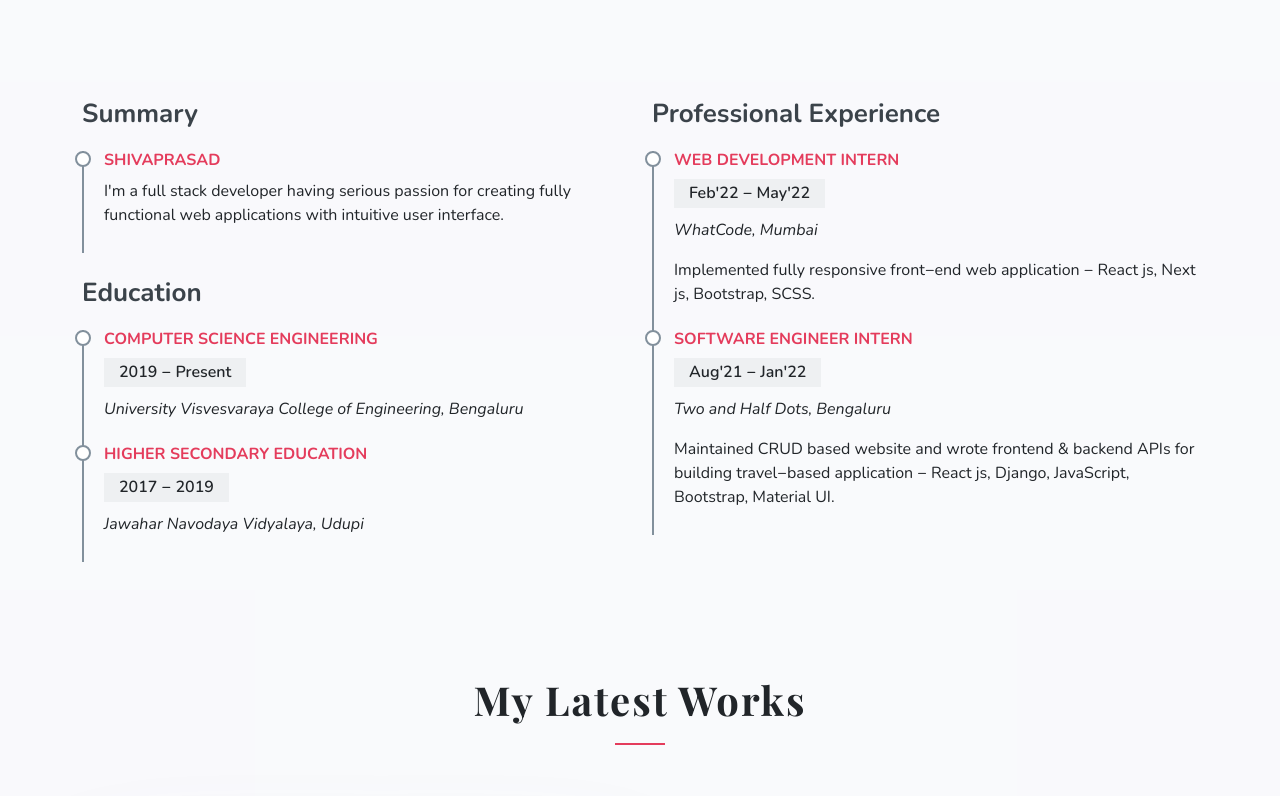
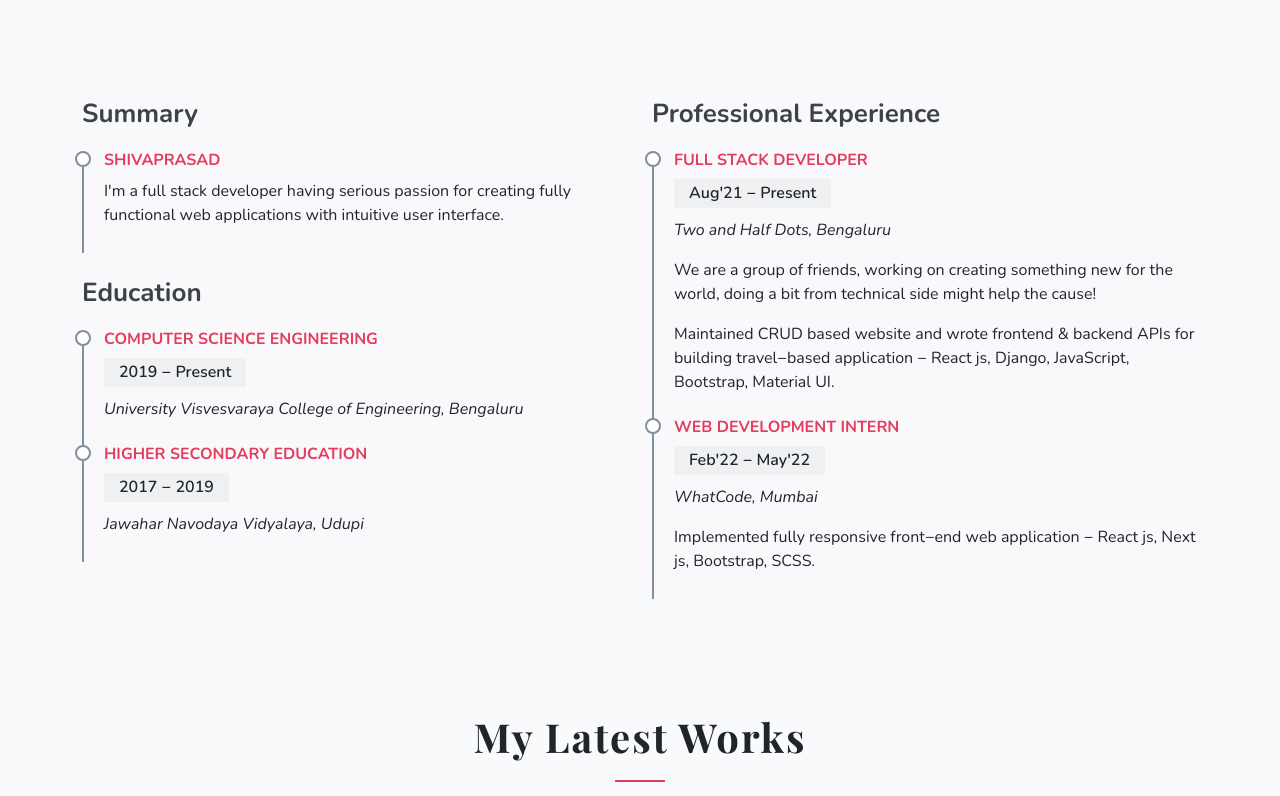
Before and after one commit to shettyshivu/portfolio, a Next.js app: page / in a window 1280 px wide. Shown: the part 1189-1985 px from the top of the page. Built offline with nearby package versions, Linux system fonts and the light colour scheme; a web font is replaced by a local one.

Commit message:
Experience added

```diff
--- a/components/About.js
+++ b/components/About.js
@@ -3,16 +3,21 @@ import { FontAwesomeIcon } from "@fortawesome/react-fontawesome";
 import { faAngleRight } from "@fortawesome/free-solid-svg-icons";
 
 const About = () => {
+  var birthDate = new Date(2001, 9, 12);
+  var yearThen = birthDate.getFullYear();
+  var monthThen = birthDate.getMonth();
+  var dayThen = birthDate.getDate();
+
+  var today = new Date();
+  var birthday = new Date(yearThen, monthThen-1, dayThen)
+  var differenceInMilisecond = today.valueOf() - birthday.valueOf();
+  var year_age = Math.floor(differenceInMilisecond / 31536000000);
   return (
     <div className="about" id="about">
       <div className="container">
         <div className="section-title">
           <span>About Me</span>
           <h2>About Me</h2>
-          {/* <p>
-            I'm a full stack developer having serious passion for creating fully
-            functional web applications with intuitive user interface.
-          </p> */}
         </div>
         <div className="about-content">
           <div className="row">
@@ -55,7 +60,7 @@ const About = () => {
                       <li>
                         <FontAwesomeIcon icon={faAngleRight} />
                         <strong>Age:</strong>
-                        <span>20</span>
+                        <span>{year_age}</span>
                       </li>
                       <li>
                         <FontAwesomeIcon icon={faAngleRight} />
@@ -118,16 +123,16 @@ const About = () => {
                       <div className="progress">
                         <div className="skill">
                           Java
-                          <i className="val">75%</i>
+                          <i className="val">85%</i>
                         </div>
                         <div className="progress-bar-wrap">
                           <div
                             className="progress-bar"
                             role="progressbar"
-                            aria-valuenow="75"
+                            aria-valuenow="85"
                             aria-valuemin="0"
                             aria-valuemax="100"
-                            style={{ width: "75%" }}
+                            style={{ width: "85%" }}
                           ></div>
                         </div>
                       </div>
--- a/components/Header.js
+++ b/components/Header.js
@@ -1,5 +1,6 @@
 import React from "react";
 import { FontAwesomeIcon } from "@fortawesome/react-fontawesome";
+import { Tooltip } from "@mui/material";
 import {
   faGithub,
   faLinkedin,
@@ -19,6 +20,7 @@ function Header() {
             <span>Full Stack</span> Developer
           </div>
           <div className="header-links">
+            <Tooltip title="GitHub" arrow>
               <a
                 href="https://github.com/shettyshivu"
                 target={"_blank"}
@@ -26,6 +28,8 @@ function Header() {
               >
                 <FontAwesomeIcon icon={faGithub} />
               </a>
+            </Tooltip>
+            <Tooltip title="LinkedIn" arrow={true}>
               <a
                 href="https://www.linkedin.com/in/shivaprasad-shetty-790a8a212/"
                 target={"_blank"}
@@ -33,6 +37,8 @@ function Header() {
               >
                 <FontAwesomeIcon icon={faLinkedin} />
               </a>
+            </Tooltip>
+            <Tooltip title="LeetCode" arrow>
               <a
                 href="https://leetcode.com/shivaprasad_shetty/"
                 target={"_blank"}
@@ -40,6 +46,7 @@ function Header() {
               >
                 <FontAwesomeIcon icon={faJava} />
               </a>
+            </Tooltip>
           </div>
           <div className="lets-talk-button">
             <a
--- a/components/Resume.js
+++ b/components/Resume.js
@@ -14,8 +14,9 @@ const Resume = () => {
             <div className="resume-item">
               <h4>Shivaprasad</h4>
               <p>
-                I&apos;m a full stack developer having serious passion for creating
-                fully functional web applications with intuitive user interface.
+                I&apos;m a full stack developer having serious passion for
+                creating fully functional web applications with intuitive user
+                interface.
               </p>
             </div>
             <div className="resume-title">Education</div>
@@ -39,6 +40,29 @@ const Resume = () => {
           <div className="col-md-6" data-aos="zoom-in">
             <div className="resume-title">Professional Experience</div>
             <div className="resume-item">
+              <h4>Full Stack Developer</h4>
+              <h5>Aug&apos;21&nbsp;&minus;&nbsp;Present</h5>
+              <a
+                href="https://twoandhalfdots.com/"
+                target={"_blank"}
+                rel="noopener noreferrer"
+              >
+                <p>
+                  <em>Two and Half Dots, Bengaluru</em>
+                </p>
+              </a>
+              <p>
+                <p>
+                  We are a group of friends, working on creating something new
+                  for the world, doing a bit from technical side might help the
+                  cause!
+                </p>
+                Maintained CRUD based website and wrote frontend &amp; backend
+                APIs for building travel&minus;based application &minus; React
+                js, Django, JavaScript, Bootstrap, Material UI.
+              </p>
+            </div>
+            <div className="resume-item">
               <h4>Web Development Intern</h4>
               <h5>Feb&apos;22&nbsp;&minus;&nbsp;May&apos;22</h5>
               <a
@@ -55,24 +79,6 @@ const Resume = () => {
                 &minus; React js, Next js, Bootstrap, SCSS.
               </p>
             </div>
-            <div className="resume-item">
-              <h4>Software Engineer Intern</h4>
-              <h5>Aug&apos;21&nbsp;&minus;&nbsp;Jan&apos;22</h5>
-              <a
-                href="https://twoandhalfdots.com/"
-                target={"_blank"}
-                rel="noopener noreferrer"
-              >
-                <p>
-                  <em>Two and Half Dots, Bengaluru</em>
-                </p>
-              </a>
-              <p>
-                Maintained CRUD based website and wrote frontend &amp; backend
-                APIs for building travel&minus;based application &minus; React
-                js, Django, JavaScript, Bootstrap, Material UI.
-              </p>
-            </div>
           </div>
         </div>
       </div>
```
Lines whose indentation alone changed are shown as unchanged.
